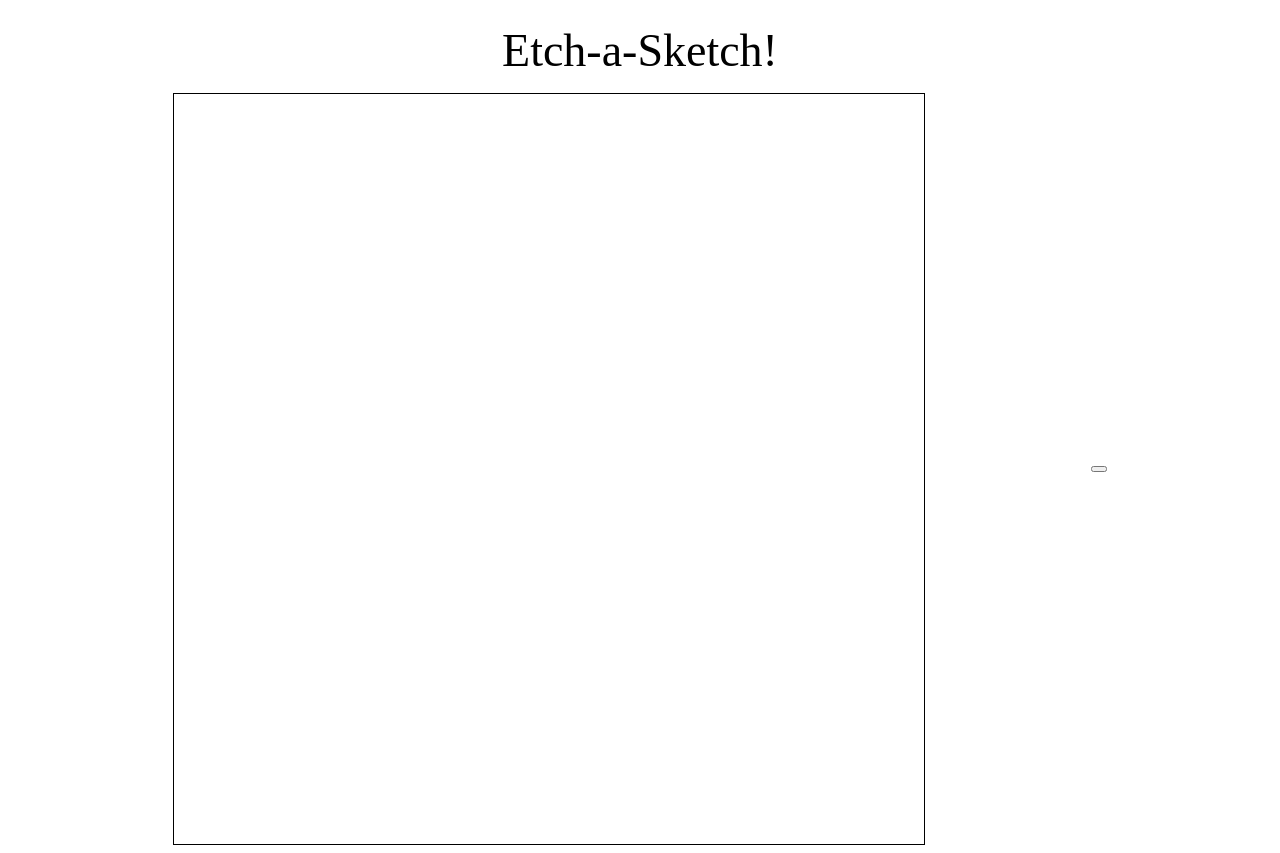
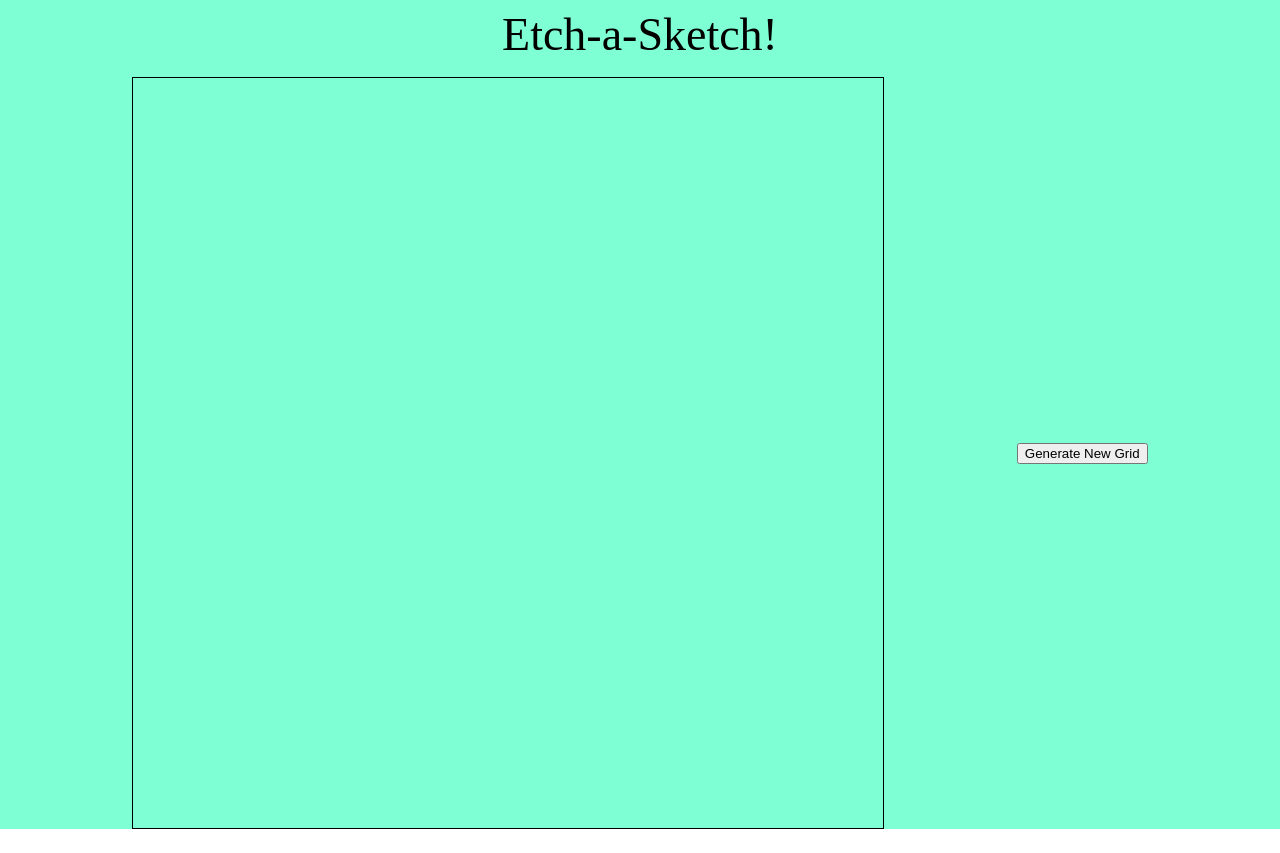
Before and after one commit to SaintPancakes/etch-a-sketch, a plain HTML site: page index.html in a window 1280 px wide. After the commit the page ends 829 px from the top, so only its background shows below. Drawn offline with Linux system fonts and the light colour scheme.

Commit message:
Fixed formatting bug in html meta-container. Added background colour to webpage

```diff
--- a/index.html
+++ b/index.html
@@ -9,7 +9,7 @@
 
 </head>
 <body>
-    <div class="meta-container"></div>
+    <div class="meta-container">
         <div class="title-div">Etch-a-Sketch!</div>
         <div class="sketch-div">
             <div class="container"></div>
--- a/script.js
+++ b/script.js
@@ -25,6 +25,7 @@ for (let i = 0; i < 16; i++) {
 gridContainer.appendChild(fragment);
 
 const button = document.createElement('button');
+button.textContent = "Generate New Grid";
     button.addEventListener('click', () => {
         const answer = prompt ("Number of squares per side for the new grid?");
 
--- a/style.css
+++ b/style.css
@@ -1,19 +1,24 @@
-/*body {
+body {
   display: flex;
   flex-direction: column;
   margin: 0
 }
-  */
+
 
 .meta-container {
     display: flex;
+    background-color:aquamarine;
+    flex-direction: column;
 }
 
 .title-div {
     display:flex;
     justify-content: center;
     font-size: 46px;
-    padding: 16px;
+    padding-top: 8px;
+    padding-left: 16px;
+    padding-bottom: 16px;
+    padding-right: 16px;
 }
 
 .sketch-div {
```
